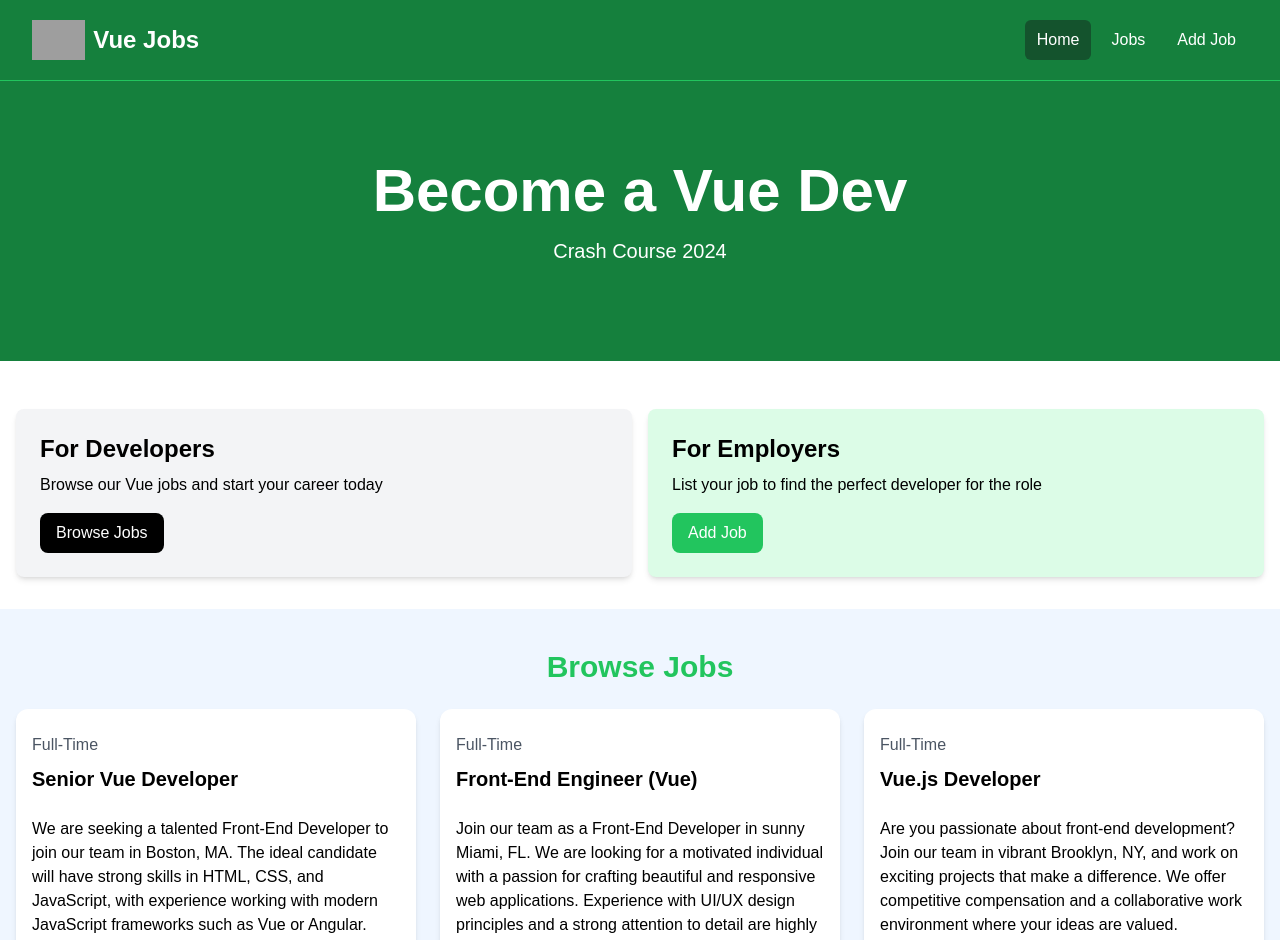
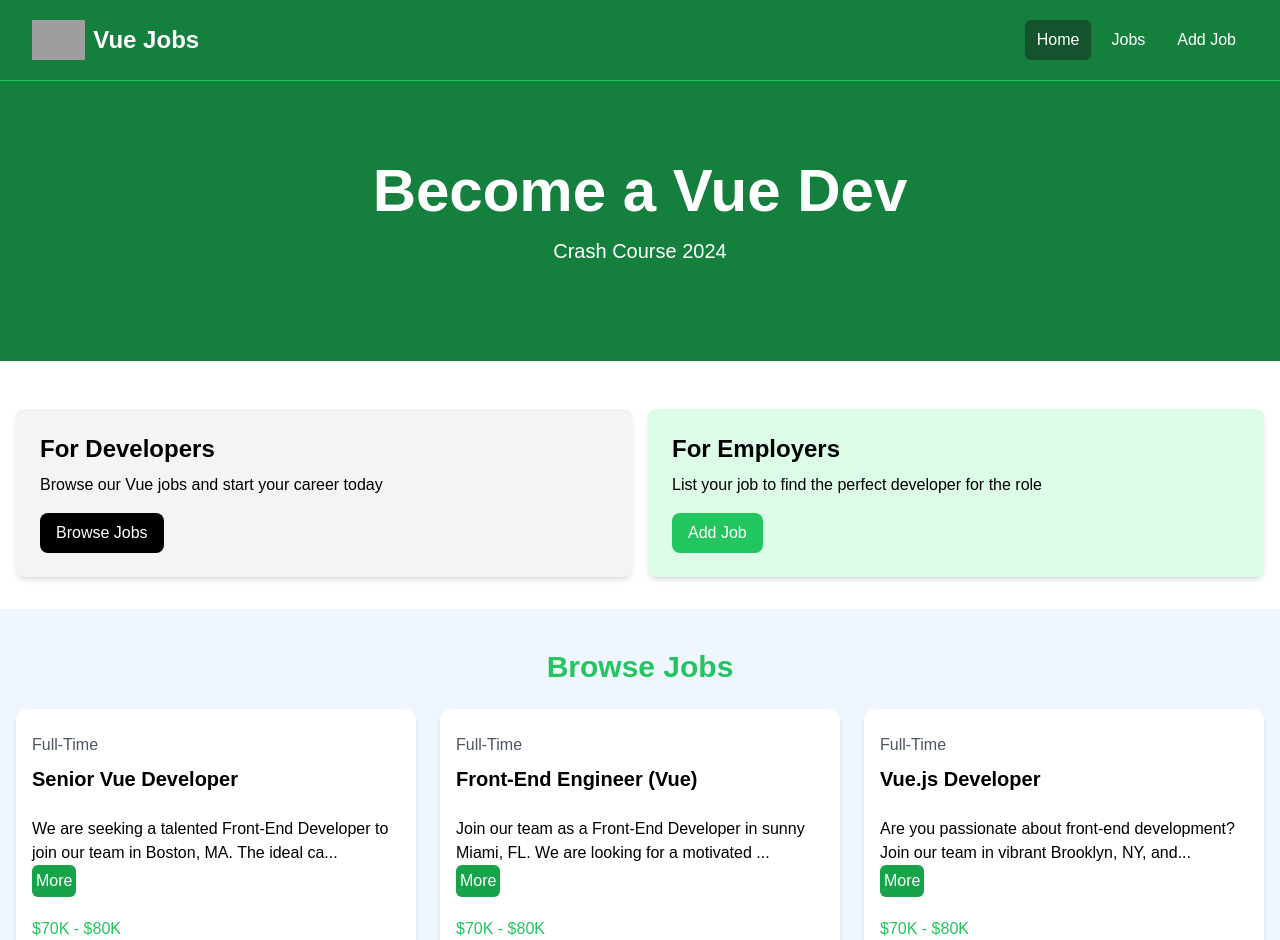
Before and after one commit to sldimitrov/VueJobs, a Vue app: page / in a window 1280 px wide. Shown: the top 940 px of the page. Built offline with nearby package versions, Linux system fonts and the light colour scheme; grey boxes are pictures that could not be loaded.

Commit message:
review the computed and truncate description

```diff
--- a/src/components/JobItem.vue
+++ b/src/components/JobItem.vue
@@ -1,10 +1,22 @@
 <script setup>
-import { defineProps } from 'vue';
+import { defineProps, ref, computed } from 'vue';
 
-defineProps({
-  job: {
-    type: Object,
+const props = defineProps({
+  job: Object
+})
+
+const showFullDescription = ref(false)
+
+const toggleFullDescription = () => {
+  showFullDescription.value = !showFullDescription.value;
+}
+
+const truncatedDescription = computed(() => {
+  let description = props.job.description
+  if (!showFullDescription.value) {
+    description = description.substring(0, 90) + '...';
   }
+  return description;
 })
 </script>
 
@@ -18,7 +30,15 @@ defineProps({
     </div>
 
     <div class="mb-5">
-      {{ job.description }}
+      <div>
+        {{ truncatedDescription }}
+      </div>
+      <button @click="toggleFullDescription"
+       class="text-white bg-green-600 hover:bg-green-800 p-1 rounded-md"
+      >
+        {{ showFullDescription ? 'Less' : 'More' }}
+      </button>
+
     </div>
 
     <h3 class="text-green-500 mb-2">{{ job.salary }}</h3>
```
